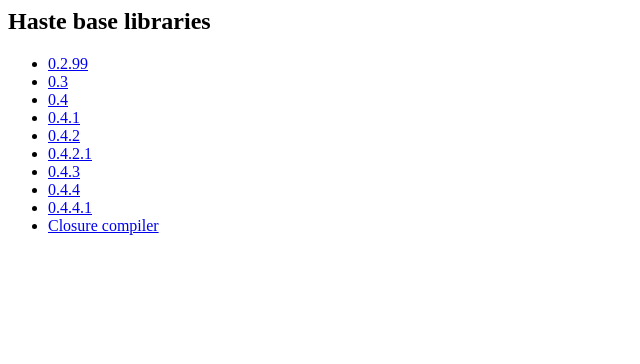
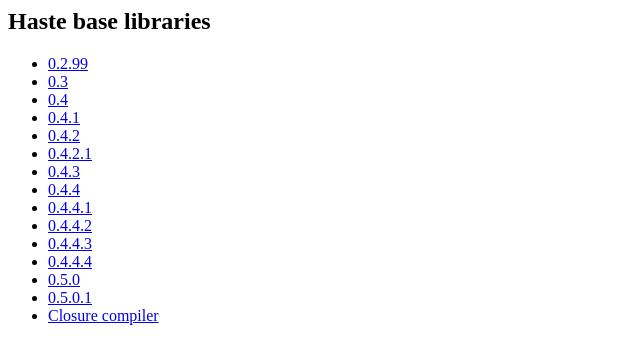
Before and after one commit to valderman/haste-libs, a plain HTML site: page index.html in a window 1280 px wide. Shown: the whole page, without its empty margins (0-640 px from the left). Drawn offline with Linux system fonts and the light colour scheme.

Commit message:
Update index with new versions.

```diff
--- a/index.html
+++ b/index.html
@@ -14,6 +14,11 @@
     <li><a href="haste-libs-0.4.3.tar.bz2">0.4.3</a></li>
     <li><a href="haste-libs-0.4.4.tar.bz2">0.4.4</a></li>
     <li><a href="haste-libs-0.4.4.1.tar.bz2">0.4.4.1</a></li>
+    <li><a href="haste-libs-0.4.4.2.tar.bz2">0.4.4.2</a></li>
+    <li><a href="haste-libs-0.4.4.3.tar.bz2">0.4.4.3</a></li>
+    <li><a href="haste-libs-0.4.4.4.tar.bz2">0.4.4.4</a></li>
+    <li><a href="haste-libs-0.5.0.tar.bz2">0.5.0</a></li>
+    <li><a href="haste-libs-0.5.0.1.tar.bz2">0.5.0.1</a></li>
     <li><a href="compiler.jar">Closure compiler</a></li>
 </ul>
 </body>
```
